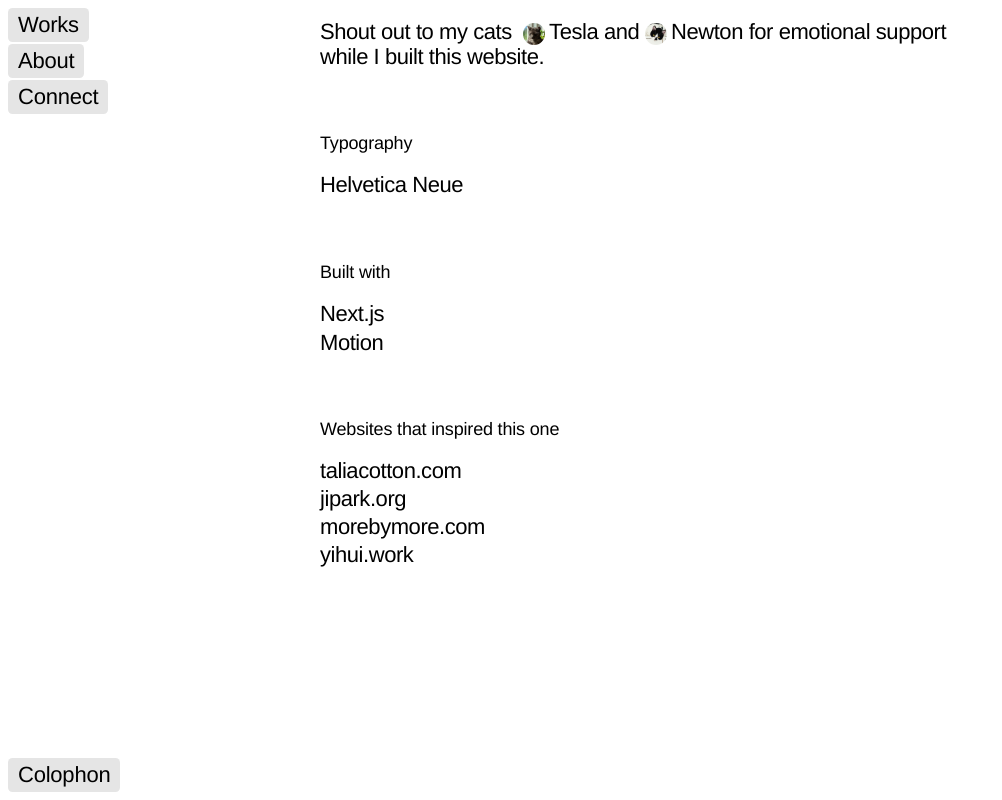
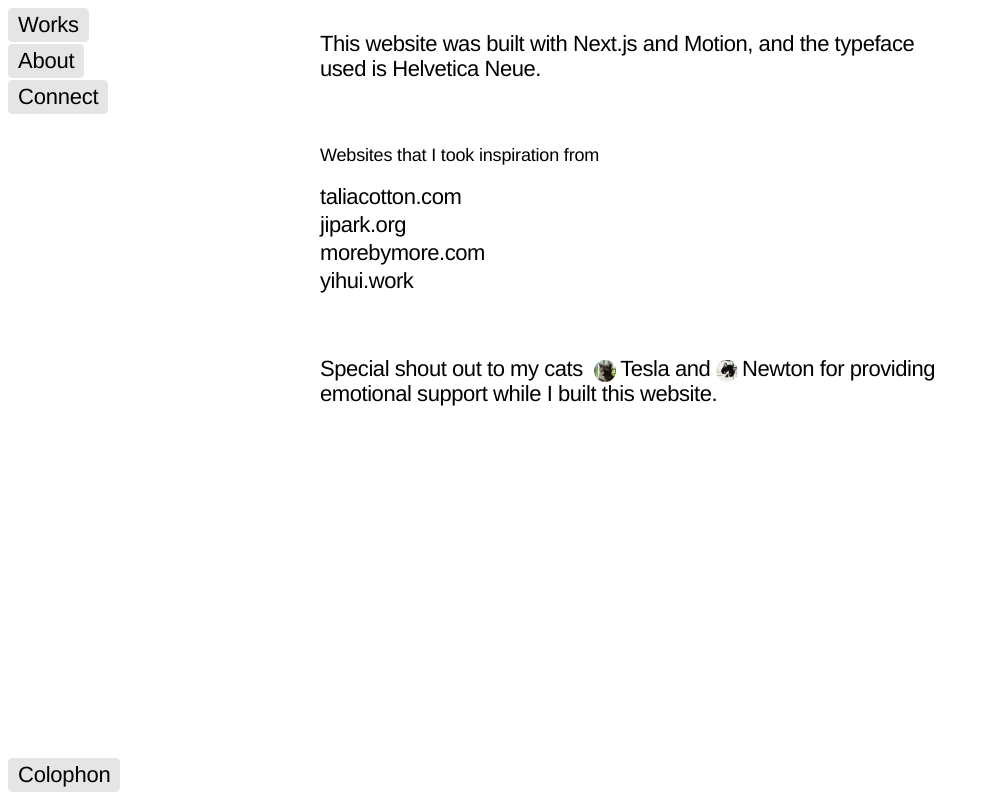
Before and after one commit to rafalziolek/portfolio, a Next.js app: page /colophon in a window 1280 px wide. Shown: the whole page, without its empty margins (0-1002 px from the left). Built offline with nearby package versions, Linux system fonts and the light colour scheme.

Commit message:
let's go
it's coming out nicely

```diff
--- a/src/app/colophon/page.jsx
+++ b/src/app/colophon/page.jsx
@@ -6,40 +6,19 @@ import Image from "next/image";
 function Colophon() {
   return (
     <div className={styles.colophon}>
-      <Text tag="p" type="body">
-        Shout out to my cats &nbsp;
-        <span style={{ whiteSpace: "nowrap" }}>
-          <Image
-            src="/tesla.jpg"
-            height={128}
-            width={128}
-            alt="Tesla"
-            className={styles.image}
-          />
-          Tesla
-        </span>
-        &nbsp;and&nbsp;
-        <span style={{ whiteSpace: "nowrap" }}>
-          <Image
-            src="/newton.jpg"
-            height={128}
-            width={128}
-            alt="Newton"
-            className={styles.image}
-          />
-          Newton
-        </span>{" "}
-        for emotional support while I&nbsp;built this website.
-      </Text>
-      <List heading="Typography">
+      {/* <List heading="Typography">
         <List.Item>Helvetica Neue</List.Item>
       </List>
       <List heading="Built with">
         <List.Item>Next.js</List.Item>
         <List.Item>Motion</List.Item>
-      </List>
+      </List> */}
 
-      <List heading="Websites that inspired this one">
+      <Text tag="p" type="body">
+        This website was built with Next.js and Motion, and the typeface used is
+        Helvetica Neue.
+      </Text>
+      <List heading="Websites that I took inspiration from">
         <List.Item>
           <StyledLink
             href="https://taliacotton.com/"
@@ -65,6 +44,32 @@ function Colophon() {
           ></StyledLink>
         </List.Item>
       </List>
+
+      <Text tag="p" type="body">
+        Special shout out to my cats &nbsp;
+        <span style={{ whiteSpace: "nowrap" }}>
+          <Image
+            src="/tesla.jpg"
+            height={128}
+            width={128}
+            alt="Tesla"
+            className={styles.image}
+          />
+          Tesla
+        </span>
+        &nbsp;and&nbsp;
+        <span style={{ whiteSpace: "nowrap" }}>
+          <Image
+            src="/newton.jpg"
+            height={128}
+            width={128}
+            alt="Newton"
+            className={styles.image}
+          />
+          Newton
+        </span>{" "}
+        for providing emotional support while I&nbsp;built this website.
+      </Text>
     </div>
   );
 }
--- a/src/app/colophon/page.module.scss
+++ b/src/app/colophon/page.module.scss
@@ -1,6 +1,6 @@
 .colophon {
     align-self: flex-start;
-    margin-top: calc(1rem + var(--space-4));
+    margin-top: var(--space-32);
     grid-column: 2/3;
     display: flex;
     flex-direction: column;
--- a/src/app/page.module.scss
+++ b/src/app/page.module.scss
@@ -7,7 +7,7 @@
     gap: var(--space-80);
     width: 100%;
     grid-column: 2/3;
-    padding-top: calc(1rem + var(--space-4));
+    padding-top: var(--space-32);
 }
 
 .ProjectContainer {
--- a/src/components/AboutSection/AboutSection.module.scss
+++ b/src/components/AboutSection/AboutSection.module.scss
@@ -7,7 +7,7 @@
     gap: var(--space-80);
     flex-wrap: nowrap;
     justify-content: stretch;
-    margin-top: calc(1rem + var(--space-4));
+    margin-top: var(--space-32);
     align-self: flex-start;
     // transform: translate3d(0, 0, 0);
     div {
--- a/src/components/Connect/Connect.jsx
+++ b/src/components/Connect/Connect.jsx
@@ -105,7 +105,7 @@ const Connect = () => {
         exit="exit"
       >
         <motion.div variants={itemVariants}>
-          <List heading="Here all the time">
+          <List heading="I am here all the time" align="center">
             {mainSocialLinks.map((link) => (
               <List.Item
                 key={link.name}
@@ -119,7 +119,7 @@ const Connect = () => {
         </motion.div>
 
         <motion.div variants={itemVariants}>
-          <List heading="Here only if I have to">
+          <List heading="... and here only if I have to" align="center">
             <EmailButton label="Email" copyText="rafal.ziolek@icloud.com" />
             <List.Item
               href={linkedinLink.href}
--- a/src/components/Connect/Connect.module.scss
+++ b/src/components/Connect/Connect.module.scss
@@ -1,7 +1,7 @@
 .connectContainer {
   /* Add styles for the connect section here */
   display: flex;
-  margin-top: calc(1rem + var(--space-4));
+  margin-top: var(--space-32);
   flex: 1;
   flex-direction: column;
   align-self: flex-start;
--- a/src/components/Intro/Intro.jsx
+++ b/src/components/Intro/Intro.jsx
@@ -14,8 +14,18 @@ export default function Intro() {
     <>
       <div className={styles.intro}>
         <Text type="body" tag="h1">
-          I’m Rafał and I design things. Mostly software, but sometimes other
-          stuff too. <br />
+          I’m Rafał{" "}
+          <Text
+            type="body"
+            tag="span"
+            color="secondary"
+            style={{ fontStyle: "Italic" }}
+          >
+            {" "}
+            (or Rafa)
+          </Text>{" "}
+          and I design things. Mostly software, but sometimes other stuff too.{" "}
+          <br />
           <br />
           Currently, I work at{" "}
           <StyledLink
--- a/src/components/Tooltip/Tooltip.module.scss
+++ b/src/components/Tooltip/Tooltip.module.scss
@@ -1,7 +1,6 @@
 .tooltip {
-    font-size: var(--font-size-superscript-small);
+    font-size: var(--font-size-superscript);
     font-weight: var(--font-weight-base);
-    text-transform: uppercase;
     color: var(--color-fg);
     white-space: nowrap;
     pointer-events: none;
```
